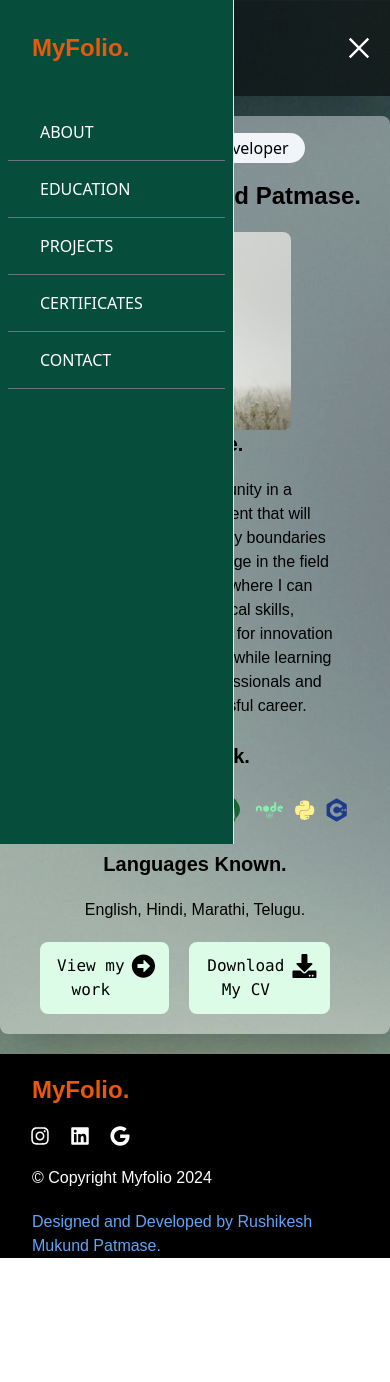
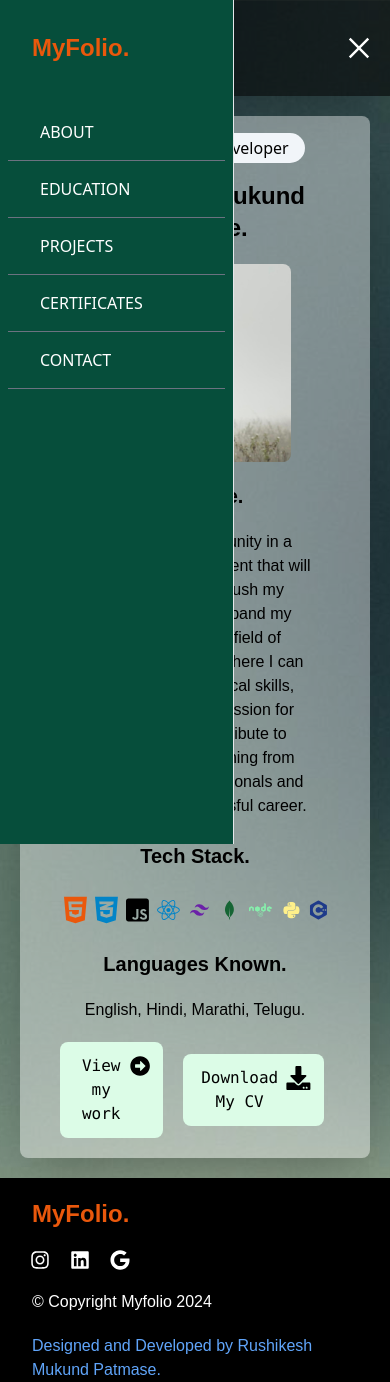
Before and after one commit to Rushikesh-Patmase/react-portfolio-rushikesh, a React (Create React App) app: page / in a window 390 px wide. Before the commit the page ends 1258 px from the top, so only its background shows below. Built offline with nearby package versions, Linux system fonts and the light colour scheme; a web font is replaced by a local one.

Commit message:
Update About.js

```diff
--- a/src/About.js
+++ b/src/About.js
@@ -6,7 +6,7 @@ import { BiLogoMongodb, BiLogoTailwindCss, BiLogoCPlusPlus } from "react-icons/b
 
 const About = () => {
     return (
-        <div className=' bg-white bg-opacity-40 md:mx-48 text-center items-center my-5 p-5 rounded-lg shadow-2xl'>
+        <div className=' bg-white bg-opacity-40 md:mx-48 text-center items-center m-5 p-5 rounded-lg shadow-2xl'>
             <span className='bg-slate-100 rounded-full font-sans my-2 px-4 py-1'>Frontend Web Developer</span>
             <p className='font-bold text-2xl mb-5 mt-5'>Rushikesh Mukund Patmase.</p>
 
@@ -15,7 +15,7 @@ const About = () => {
                     <div className="block md:flex">
                         <img src='profile.jpg' alt='avatar' className='rounded-lg w-48 m-auto min-w-48'/>
                         <div className="block text-center md:text-left mx-4">
-                            <p className='font-bold text-xl pb-5'>About Me.</p>
+                            <p className='font-bold text-xl py-5'>About Me.</p>
                             <p >Seeking an opportunity in a competitive environment that will challenge me to push my boundaries and expand
                                 my knowledge in the field of computer science, where I can leverage my technical skills, adaptability, and passion
                                 for innovation to contribute to projects, while learning from experienced professionals and developing a
@@ -36,9 +36,9 @@ const About = () => {
                     </div>
                     <p className='font-bold  text-xl pb-5 pt-5'>Languages Known.</p>
                     <p className="pb-5">English, Hindi, Marathi, Telugu. </p>
-                    <div className="flex flex-row justify-evenly items-center">
-                        <a href='https://github.com/Rushikesh-Patmase' className='bg-green-100 rounded-lg font-mono flex flex-row p-3 mr-5 transform hover:bg-green-300 transition duration-500'>View my work<FaArrowAltCircleRight className="w-10 h-6"/></a>
-                        <a href='https://drive.google.com/file/d/1ioAYs7lzxyI3u0Dg-_cP3I1JYIWlgW7J/view?usp=sharing' className='bg-green-100 rounded-lg flex flex-row font-mono mr-5 p-3 transform hover:bg-green-300 transition duration-500'>Download My CV<FaDownload className="w-10 h-6"/></a>
+                    <div className="flex flex-row justify-evenly items-center ">
+                        <a href='https://github.com/Rushikesh-Patmase' className='bg-green-100 rounded-lg font-mono flex flex-row p-3 mr-5 hover:bg-green-300 transition duration-500'>View my work<FaArrowAltCircleRight className="w-10 h-6"/></a>
+                        <a href='https://drive.google.com/file/d/1ioAYs7lzxyI3u0Dg-_cP3I1JYIWlgW7J/view?usp=sharing' className='bg-green-100 rounded-lg flex flex-row font-mono mr-5 p-3 hover:bg-green-300 transition duration-500'>Download My CV<FaDownload className="w-10 h-6"/></a>
                     </div>
                 </div>
             </div>
```
